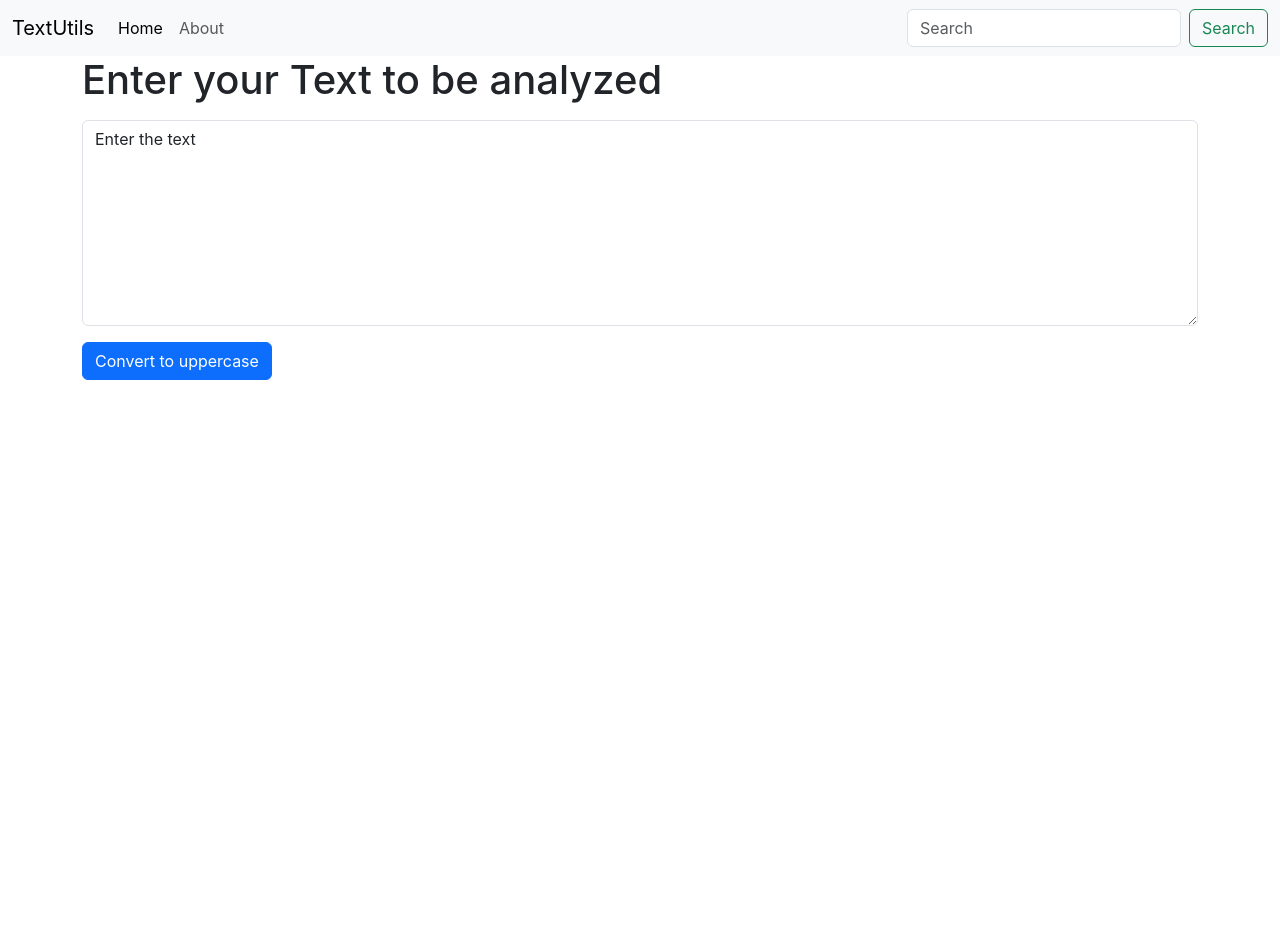
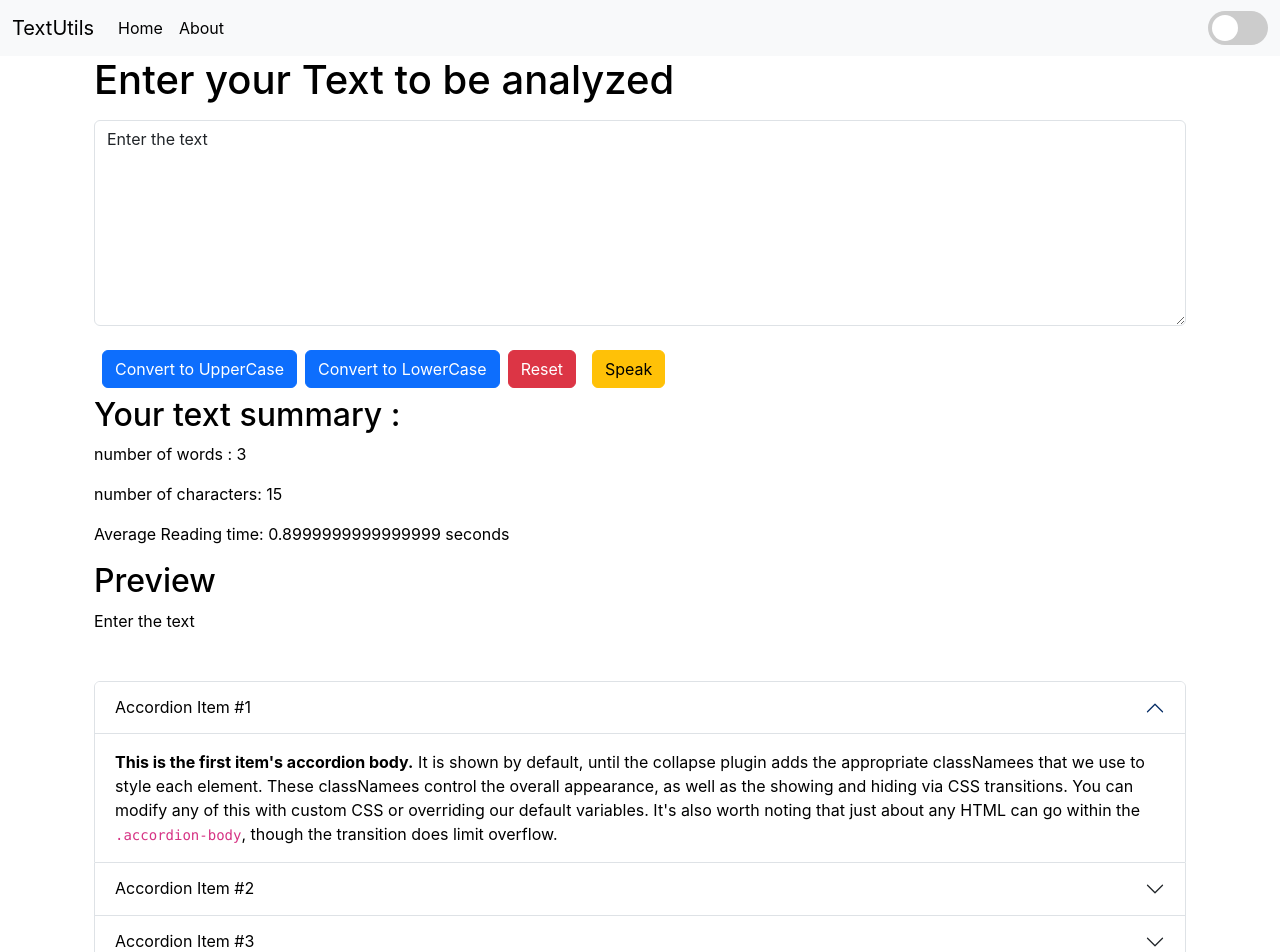
Before and after one commit to om-bhutkar-05/TextUtils, a React (Create React App) app in the folder textutils/myapp/: page / in a window 1280 px wide. Shown: the top 952 px of the page. Before the commit the page ends 800 px from the top, so only its background shows below. Built offline with nearby package versions, Linux system fonts and the light colour scheme.

Commit message:
added dark mode

```diff
--- a/textutils/myapp/src/App.js
+++ b/textutils/myapp/src/App.js
@@ -1,12 +1,33 @@
 import './App.css';
+import './textutils.css';
+import React, { useEffect, useState } from 'react';
 import Navbar from './components/Navbar.js'
 import Tbox from './components/Textform.js'
+import About from './components/about.js'
 function App() {
+  const [isDarkMode, setIsDarkMode] = useState(false);
+
+  const toggleDarkMode = () => {
+    setIsDarkMode(!isDarkMode);
+  };
+  useEffect(() => {
+    if (isDarkMode) {
+      document.body.classList.add('dark-mode');
+      document.body.classList.remove('light-mode');
+    } else {
+      document.body.classList.add('light-mode');
+      document.body.classList.remove('dark-mode');
+    }
+  }, [isDarkMode]);
   return (
 <>
-<Navbar title="TextUtils"/>
+
+<div className={isDarkMode ? 'dark-mode' : 'light-mode'}>
+ <Navbar title="TextUtils" isDarkMode={isDarkMode} toggleDarkMode={toggleDarkMode} />
 <div className='container'>
 <Tbox  heading="Enter your Text to be analyzed" />
+<About isDarkMode={isDarkMode} toggleDarkMode={toggleDarkMode}/>
+</div>
 </div>
 </>
   );
--- a/textutils/myapp/src/components/Navbar.js
+++ b/textutils/myapp/src/components/Navbar.js
@@ -1,13 +1,12 @@
 import React from 'react';
-import PropTypes from 'prop-types'
+import PropTypes from 'prop-types';
 
-
-export default function Navbar(props){
-    return(
+export default function Navbar({ title, isDarkMode, toggleDarkMode }) {
+  return (
     <>
-<nav className="navbar navbar-expand-lg bg-body-tertiary">
+      <nav className={`navbar navbar-expand-lg ${isDarkMode ? 'bg-dark navbar-dark' : 'bg-light navbar-light'}`}>
         <div className="container-fluid">
-    <a className="navbar-brand" href="/">{props.title}</a>
+          <a className="navbar-brand" href="/">{title}</a>
           <button className="navbar-toggler" type="button" data-bs-toggle="collapse" data-bs-target="#navbarSupportedContent" aria-controls="navbarSupportedContent" aria-expanded="false" aria-label="Toggle navigation">
             <span className="navbar-toggler-icon"></span>
           </button>
@@ -19,18 +18,22 @@ export default function Navbar(props){
               <li className="nav-item">
                 <a className="nav-link" href="/">About</a>
               </li>
-
-
             </ul>
             <form className="d-flex" role="search">
-        <input className="form-control me-2" type="search" placeholder="Search" aria-label="Search"/>
-        <button className="btn btn-outline-success" type="submit">Search</button>
+              <label className="switch">
+                <input type="checkbox" checked={isDarkMode} onChange={toggleDarkMode} />
+                <span className="slider round"></span>
+              </label>
             </form>
           </div>
         </div>
       </nav>
-</>);
+    </>
+  );
 }
-Navbar.propTypes={
-    title: PropTypes.string.isRequired
-}
+
+Navbar.propTypes = {
+  title: PropTypes.string.isRequired,
+  isDarkMode: PropTypes.bool.isRequired,
+  toggleDarkMode: PropTypes.func.isRequired,
+};
--- a/textutils/myapp/src/components/Textform.js
+++ b/textutils/myapp/src/components/Textform.js
@@ -1,22 +1,54 @@
 import React,{useState} from 'react'
 
 export default function Textform(props) {
+  const [text,seText]=useState("Enter the text ");
     const upperclick=()=>{
         let newtext=text.toUpperCase();
         seText(newtext);
-    }
+      }
+    const lowerclick=()=>{
+        let newtext=text.toLowerCase();
+        seText(newtext);
+      }
+    const reset=()=>{
+
+        seText("Enter the text ");
+      }
+    const Tbox=()=>{
+        if(text==="Enter the text "){
+        seText("");
+      }
+      }
+      const speak = () => {
+        let msg = new SpeechSynthesisUtterance();
+        msg.text = text;
+        window.speechSynthesis.speak(msg);
+      }
     const changed=(event)=>{
 
       seText(event.target.value)
     }
-    const [text,seText]=useState("Enter the text ");
+
   return (
     <>
+    <div className='container'>
 <div className="mb-3">
   <label htmlFor="Tbox" className="form-label"><h1>{props.heading}</h1></label>
-  <textarea className="form-control" id="Tbox" value={text} onChange={changed} rows="8"></textarea>
+  <textarea className="form-control" id="Tbox" value={text} onClick={Tbox} onChange={changed} rows="8"></textarea>
 </div>
-<button className='btn btn-primary' onClick={upperclick}>Convert to uppercase</button>
+<button className='btn btn-primary mx-2' onClick={upperclick}>Convert to UpperCase</button>
+<button className='btn btn-primary' onClick={lowerclick}>Convert to LowerCase</button>
+<button className='btn btn-danger mx-2' onClick={reset}>Reset</button>
+<button type="submit" onClick={speak} className="btn btn-warning mx-2 my-2">Speak</button>
+</div>
+<div className="container">
+  <h2>Your text summary : </h2>
+  <p>number of words : {text.split(/\s+/).length-1}</p>
+  <p>number of characters: {text.length}</p>
+  <p>Average Reading time: {((text.split(/\s+/).length-1)/200)*60+" seconds"}</p>
+  <h2>Preview</h2>
+  <p>{text}</p>
+</div>
     </>
   )
 }
--- /dev/null
+++ b/textutils/myapp/src/components/about.js
@@ -0,0 +1,47 @@
+import React from 'react';
+import '../textutils.css';
+export default function about(props){
+
+    return (
+        <div className={"container"}>
+<div className="accordion my-5 "  id="accordionExample">
+  <div className="accordion-item">
+    <h2 className="accordion-header">
+      <button className="accordion-button" type="button" data-bs-toggle="collapse" data-bs-target="#collapseOne" aria-expanded="true" aria-controls="collapseOne">
+        Accordion Item #1
+      </button>
+    </h2>
+    <div id="collapseOne" className="accordion-collapse collapse show" data-bs-parent="#accordionExample">
+      <div className="accordion-body">
+        <strong>This is the first item's accordion body.</strong> It is shown by default, until the collapse plugin adds the appropriate classNamees that we use to style each element. These classNamees control the overall appearance, as well as the showing and hiding via CSS transitions. You can modify any of this with custom CSS or overriding our default variables. It's also worth noting that just about any HTML can go within the <code>.accordion-body</code>, though the transition does limit overflow.
+      </div>
+    </div>
+  </div>
+  <div className="accordion-item">
+    <h2 className="accordion-header">
+      <button className="accordion-button collapsed" type="button" data-bs-toggle="collapse" data-bs-target="#collapseTwo" aria-expanded="false" aria-controls="collapseTwo">
+        Accordion Item #2
+      </button>
+    </h2>
+    <div id="collapseTwo" className="accordion-collapse collapse" data-bs-parent="#accordionExample">
+      <div className="accordion-body">
+        <strong>This is the second item's accordion body.</strong> It is hidden by default, until the collapse plugin adds the appropriate classNamees that we use to style each element. These classNamees control the overall appearance, as well as the showing and hiding via CSS transitions. You can modify any of this with custom CSS or overriding our default variables. It's also worth noting that just about any HTML can go within the <code>.accordion-body</code>, though the transition does limit overflow.
+      </div>
+    </div>
+  </div>
+  <div className="accordion-item">
+    <h2 className="accordion-header">
+      <button className="accordion-button collapsed" type="button" data-bs-toggle="collapse" data-bs-target="#collapseThree" aria-expanded="false" aria-controls="collapseThree">
+        Accordion Item #3
+      </button>
+    </h2>
+    <div id="collapseThree" className="accordion-collapse collapse" data-bs-parent="#accordionExample">
+      <div className="accordion-body">
+        <strong>This is the third item's accordion body.</strong> It is hidden by default, until the collapse plugin adds the appropriate classNamees that we use to style each element. These classNamees control the overall appearance, as well as the showing and hiding via CSS transitions. You can modify any of this with custom CSS or overriding our default variables. It's also worth noting that just about any HTML can go within the <code>.accordion-body</code>, though the transition does limit overflow.
+      </div>
+    </div>
+  </div>
+</div>
+</div>
+    );
+}
--- /dev/null
+++ b/textutils/myapp/src/textutils.css
@@ -0,0 +1,87 @@
+
+body.light-mode {
+    background-color: white;
+    color: black;
+    }
+
+ body.dark-mode {
+    background-color: black;
+    color: white;
+    border-color: whitesmoke;
+    }
+body.light-mode .accordion-item,
+body.light-mode .accordion-button {
+  background-color: white;
+  color: black;
+}
+
+
+body.dark-mode .accordion-item,
+body.dark-mode .accordion-button {
+  background-color: black;
+  color: white;
+  border-color: whitesmoke;
+}
+
+  .navbar-light .navbar-brand,
+  .navbar-light .nav-link {
+    color: black;
+  }
+
+  .navbar-dark .navbar-brand,
+  .navbar-dark .nav-link {
+    color: white;
+  }
+
+
+  .switch {
+    position: relative;
+    display: inline-block;
+    width: 60px;
+    height: 34px;
+  }
+
+  .switch input {
+    opacity: 0;
+    width: 0;
+    height: 0;
+  }
+
+  .slider {
+    position: absolute;
+    cursor: pointer;
+    top: 0;
+    left: 0;
+    right: 0;
+    bottom: 0;
+    background-color: #ccc;
+    transition: .4s;
+  }
+
+  .slider:before {
+    position: absolute;
+    content: "";
+    height: 26px;
+    width: 26px;
+    left: 4px;
+    bottom: 4px;
+    background-color: white;
+    transition: .4s;
+  }
+
+  input:checked + .slider {
+    background-color: #2196F3;
+  }
+
+  input:checked + .slider:before {
+    transform: translateX(26px);
+  }
+
+
+  .slider.round {
+    border-radius: 34px;
+  }
+
+  .slider.round:before {
+    border-radius: 50%;
+  }
```
Lines whose indentation alone changed are shown as unchanged.
